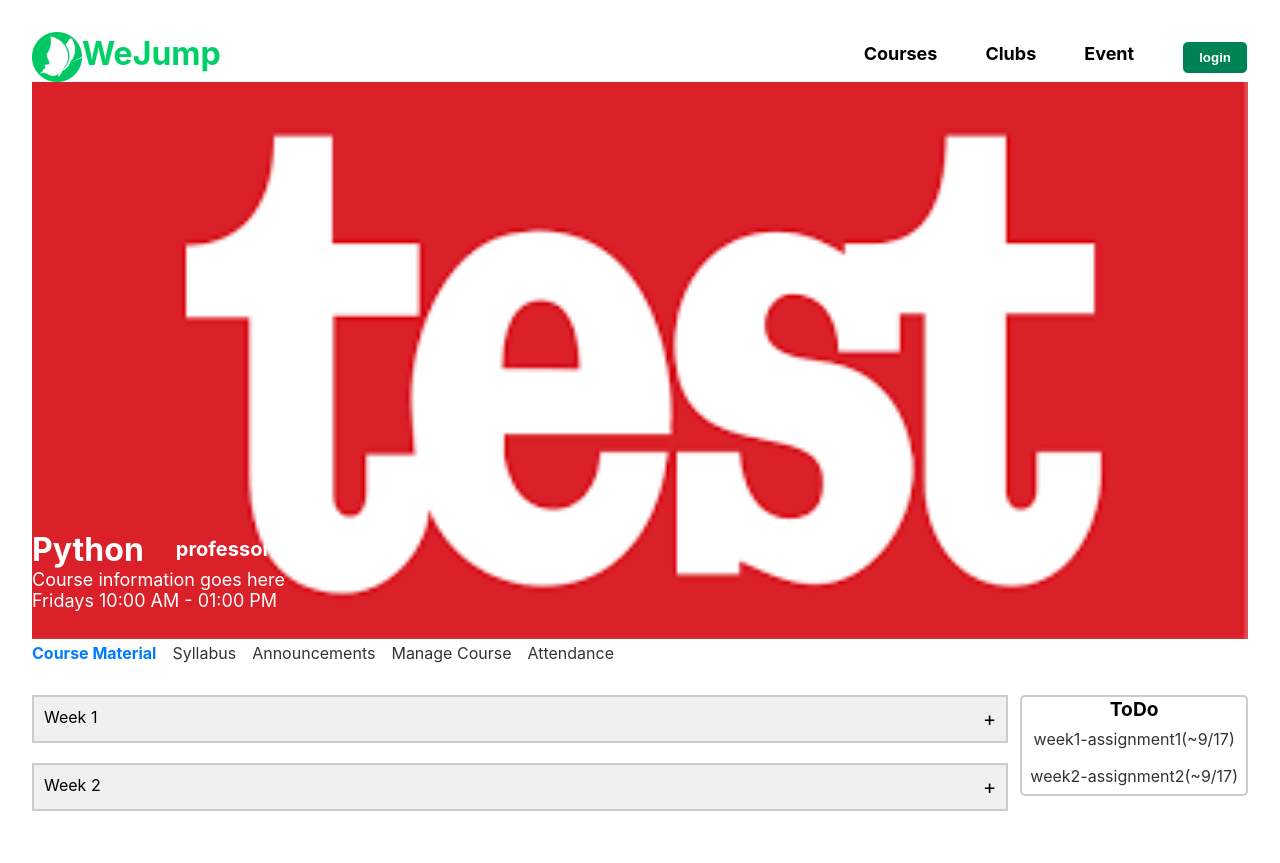
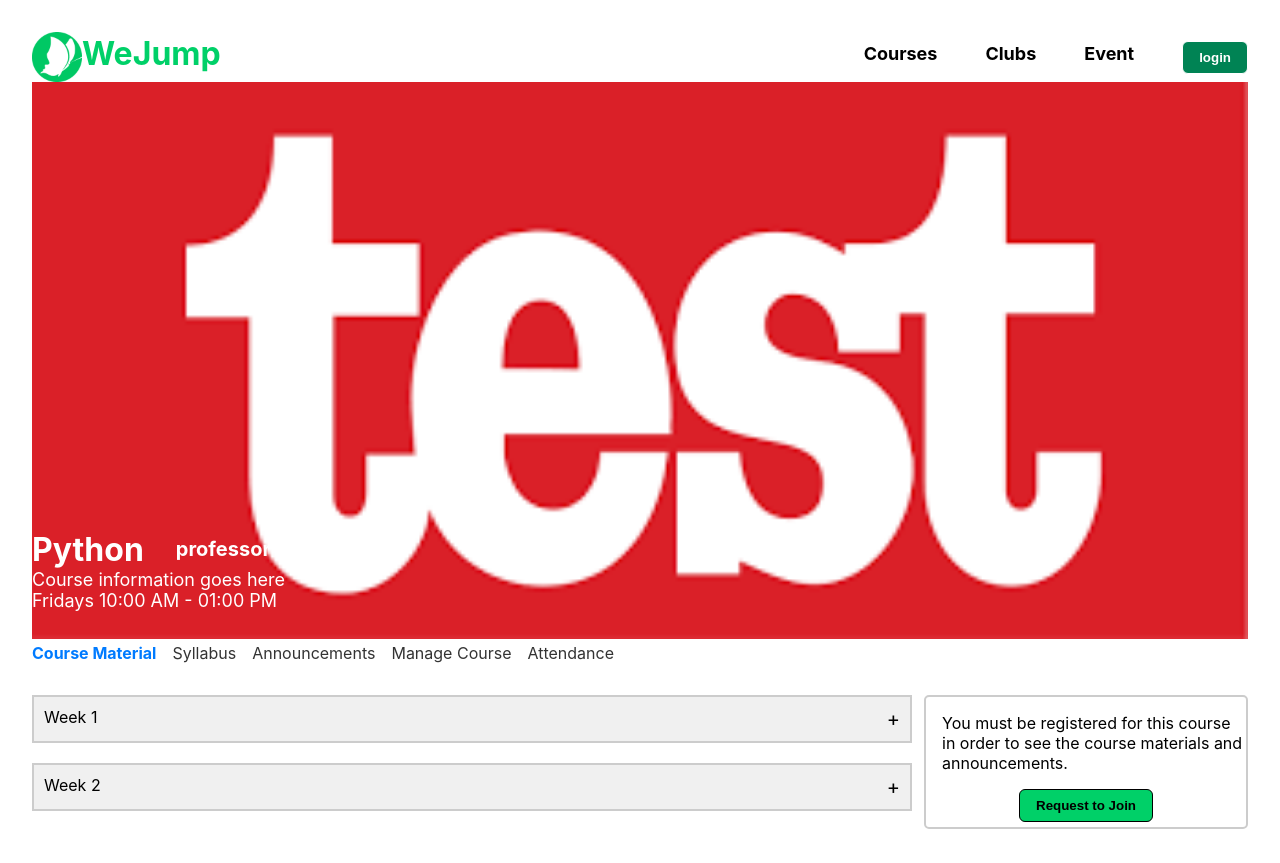
Before and after one commit to krokerdile/weJump_Fe, a React (Vite) app: page /weJump_Fe/Courses/1 in a window 1280 px wide. Built offline with nearby package versions, Linux system fonts and the light colour scheme.

Commit message:
feat: add Request to Join component

```diff
--- /dev/null
+++ b/src/components/Courses/CoursePage/Join.jsx
@@ -0,0 +1,34 @@
+import styled from "styled-components";
+import DefaultButton from "../../common/Button/DefaultButton";
+
+const Join = () => {
+    return (
+        <JoinWrapper>
+            <p className="request">You must be registered for this course in order to see the course materials and announcements.</p>
+            <ButtonWrapper>
+                <DefaultButton text="Request to Join" background="button" fontWeight="category" color="black"/>
+            </ButtonWrapper>
+        </JoinWrapper>
+    );
+};
+
+export default Join
+
+const JoinWrapper = styled.div`
+    display: flex;
+    flex-direction: column;
+    align-items: center;
+    border: 2px solid #ccc;
+    width: 20rem;
+    border-radius: 5px;
+
+
+    .request{
+        text-align: left;
+        margin-left:1rem;
+    }
+`;
+
+const ButtonWrapper = styled.div`
+    margin-bottom:0.3rem;
+`;
--- a/src/components/Courses/CoursePage/Syllabus.jsx
+++ b/src/components/Courses/CoursePage/Syllabus.jsx
@@ -1,5 +1,4 @@
 import styled from "styled-components";
-
 import Description from "./Description";
 import RequiredMaterials from "./RequiredMaterials";
 import CourseOutline from "./CourseOutline";
--- a/src/components/Courses/CoursePage/ToDo.jsx
+++ b/src/components/Courses/CoursePage/ToDo.jsx
@@ -28,7 +28,7 @@ const ToDoWrapper = styled.div`
     flex-direction: column;
     align-items: center;
     border: 2px solid #ccc;
-    width: fit-content;
+    width: 20rem;
     border-radius: 5px;
 
     .todo-heading {
--- a/src/pages/CoursePage.jsx
+++ b/src/pages/CoursePage.jsx
@@ -4,11 +4,12 @@ import Nav from "../components/Courses/CoursePage/Nav";
 import CourseMetarial from "../components/Courses/CoursePage/CourseMaterial";
 import Announcements from "../components/Courses/CoursePage/Announcements";
 import Syllabus from "../components/Courses/CoursePage/Syllabus";
-import ToDo from "../components/Courses/CoursePage/ToDo";
 import styled from "styled-components";
 import test from "/assets/image/test.png";
 import ManageCourse from "../components/Courses/CoursePage/ManageCourse";
 import ManageAttendance from "../components/Courses/CoursePage/ManageAttendance";
+import Join from "../components/Courses/CoursePage/Join";
+import ToDo from "../components/Courses/CoursePage/ToDo";
 
 const EnrolledCourses = [
   {
@@ -32,6 +33,7 @@ const EnrolledCourses = [
 const CoursePage = () => {
   const { courseID } = useParams();
   const [selectedNavItem, setSelectedNavItem] = useState("Course Material");
+  const [loginCheck, setLoginCheck] = useState(false);
 
   const course = EnrolledCourses.find((course) => course.courseID === courseID);
 
@@ -63,7 +65,7 @@ const CoursePage = () => {
               {selectedNavItem === "Manage Course" && <ManageCourse />}
               {selectedNavItem === "Attendance" && <ManageAttendance />}
             </DetailWrapper>
-            <ToDo/>
+            {loginCheck ? <ToDo /> : <Join />}
           </ContentWrapper>
         </div>
       </div>
--- a/src/pages/Courses.jsx
+++ b/src/pages/Courses.jsx
@@ -1,6 +1,5 @@
 import React from "react";
 import CourseList from "../components/Courses/CourseList";
-import CoursePage from "./CoursePage";
 import styled from "styled-components";
 import test from "/assets/image/test.png";
 
```
